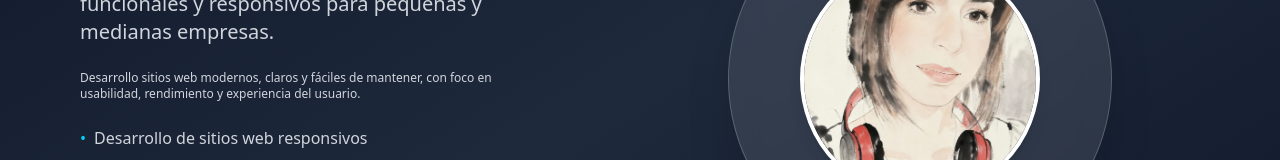
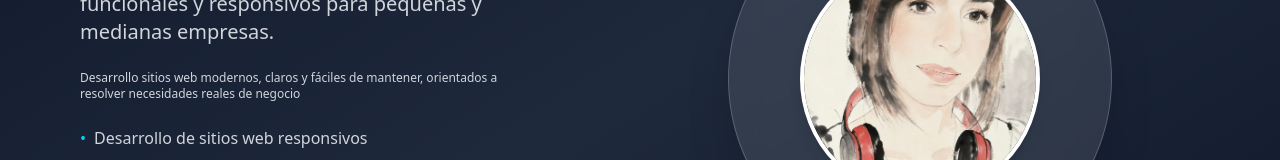
Before and after one commit to JPgitidaho/PORTAFOLIO, a React (Vite) app: page / in a window 1280 px wide. Shown: the part 321-481 px from the top of the page. Built offline with nearby package versions, Linux system fonts and the light colour scheme.

Commit message:
actualization

```diff
--- a/src/pages/Home.jsx
+++ b/src/pages/Home.jsx
@@ -12,7 +12,7 @@ export default function Home() {
         <p className="text-lg md:text-xl text-gray-300 max-w-md mx-auto md:mx-0">
           Web Developer enfocada en crear sitios web funcionales y responsivos para pequeñas y medianas empresas.</p>
         <p className="text-lg md:text-xs text-gray-300 max-w-md mx-auto md:mx-0">
-          Desarrollo sitios web modernos, claros y fáciles de mantener, con foco en usabilidad, rendimiento y experiencia del usuario.</p>
+          Desarrollo sitios web modernos, claros y fáciles de mantener, orientados a resolver necesidades reales de negocio</p>
         <ul className="mt-4 space-y-2 text-gray-300 max-w-md mx-auto md:mx-0">
           <li className="flex items-start gap-2">
           <span className="text-cyan-400">•</span>
```
